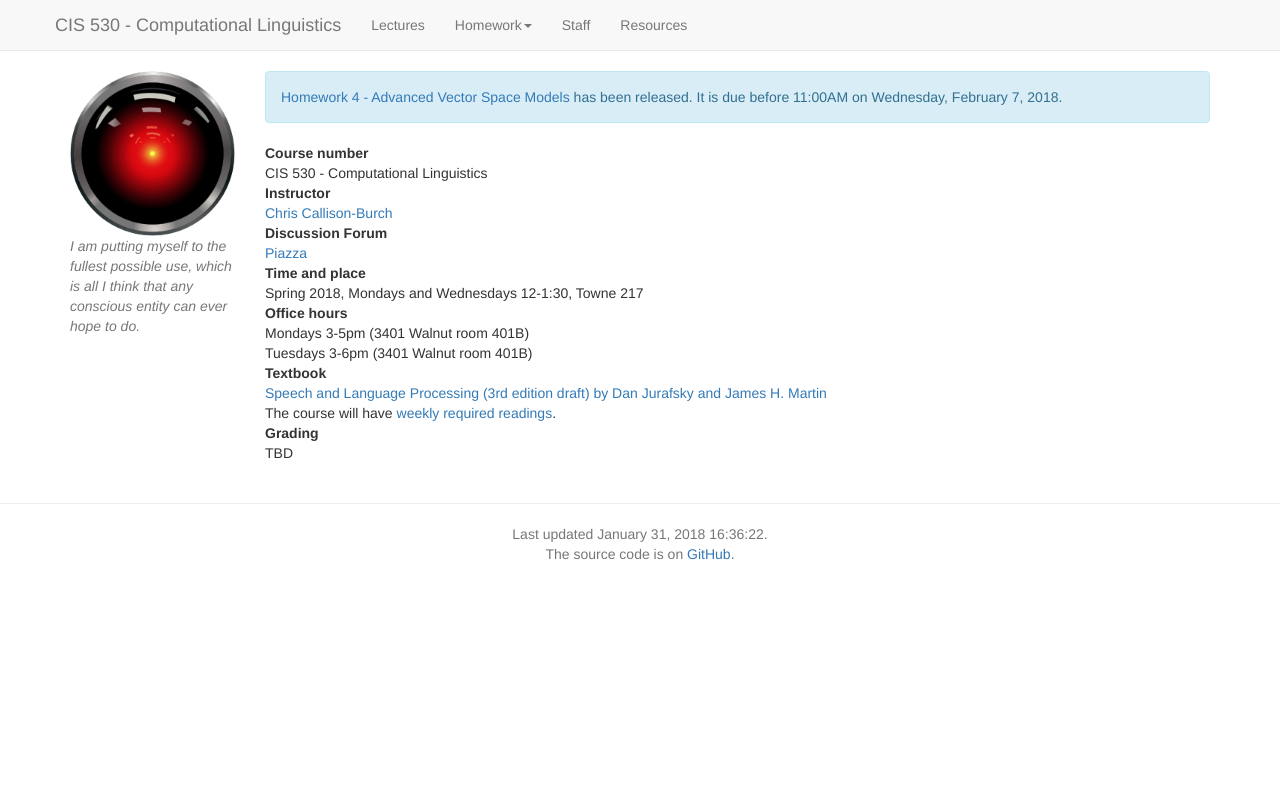
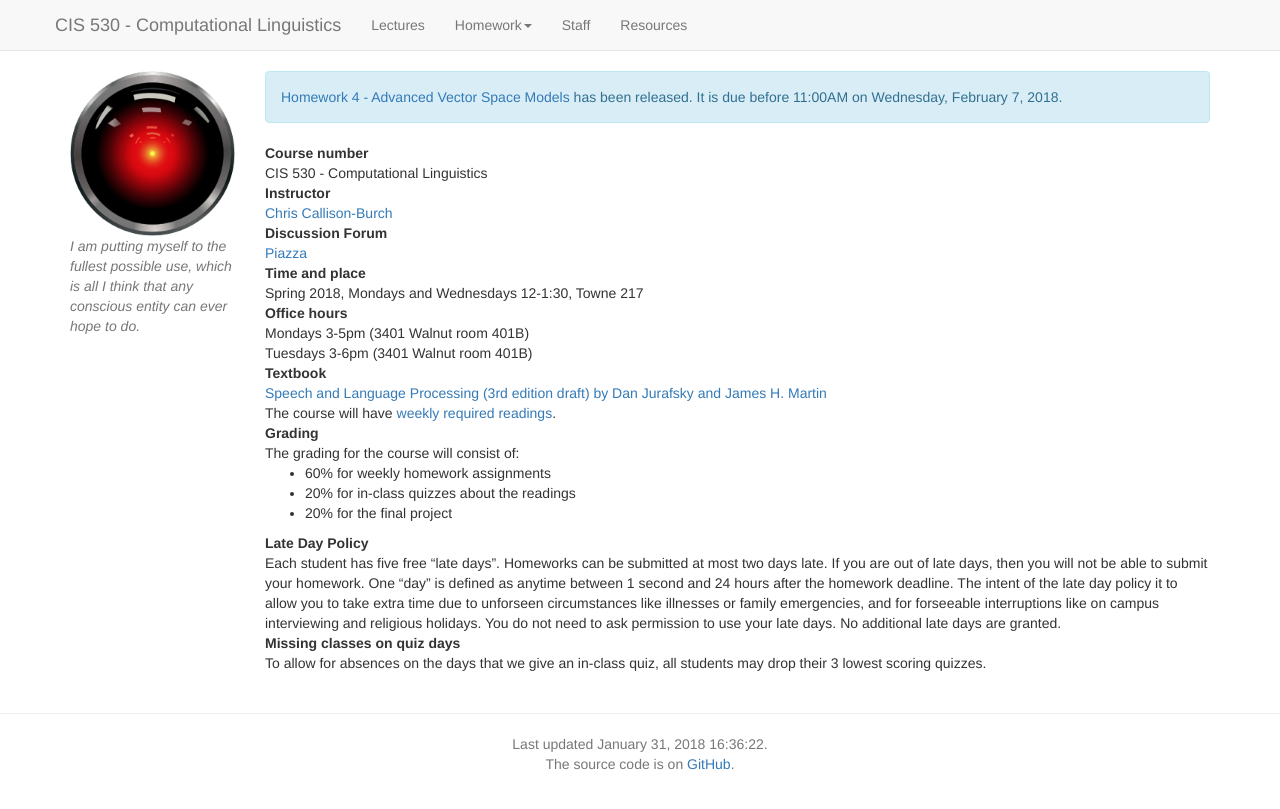
Before and after one commit to computational-linguistics-class/computational-linguistics-class.github.io, a Jekyll site: the page built from index.md, in a window 1280 px wide. Shown: the top 809 px of the page. Built offline with Jekyll 4.4.1, drawn with Linux system fonts in a browser that asks for light colours; nearby versions of some CDN libraries; a script that is not in the unit is left out.

Commit message:
Added grading and late day / absence policy

```diff
--- a/index.md
+++ b/index.md
@@ -53,4 +53,15 @@ Textbook
 : The course will have [weekly required readings](lectures.html).
 
 Grading
-: TBD
+: The grading for the course will consist of:
+
+    * 60% for weekly homework assignments
+    * 20% for in-class quizzes about the readings
+    * 20% for the final project
+
+
+Late Day Policy
+: Each student has five free "late days".  Homeworks can be submitted at most two days late.  If you are out of late days, then you will not be able to submit your homework. One "day" is defined as anytime between 1 second and 24 hours after the homework deadline. The intent of the late day policy it to allow you to take extra time due to unforseen circumstances like illnesses or family emergencies, and for forseeable interruptions like on campus interviewing and religious holidays.  You do not need to ask permission to use your late days.  No additional late days are granted.
+
+Missing classes on quiz days
+: To allow for absences on the days that we give an in-class quiz, all students may drop their 3 lowest scoring quizzes.
```
